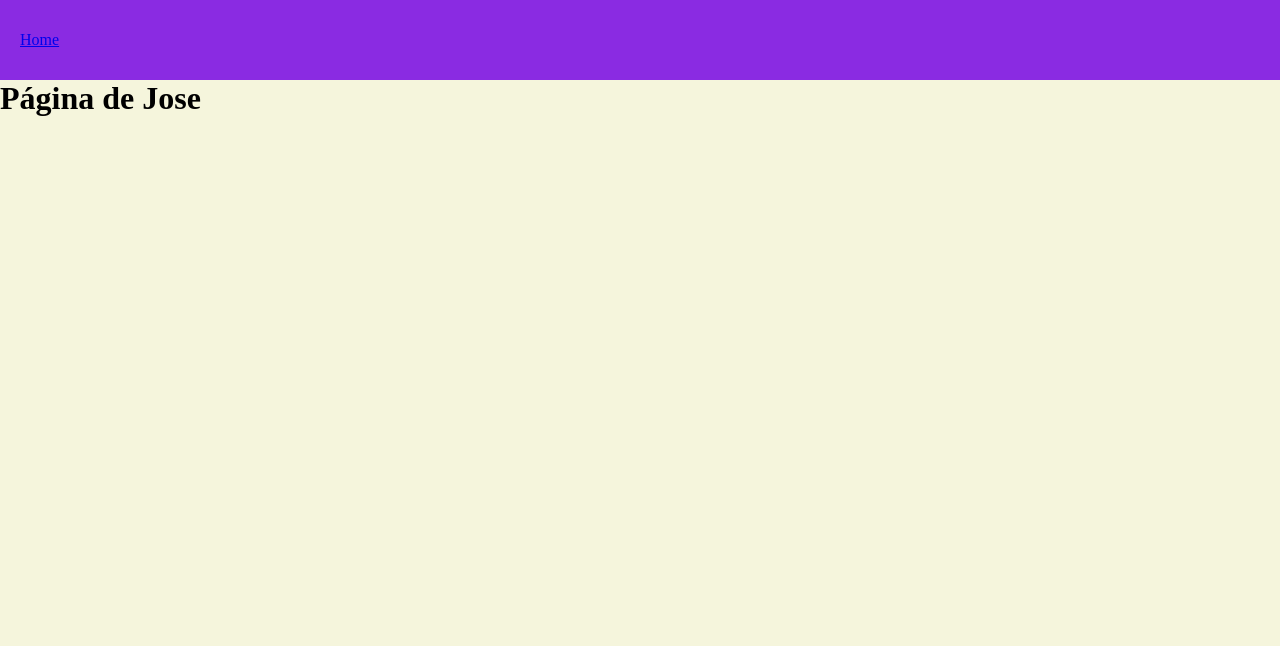
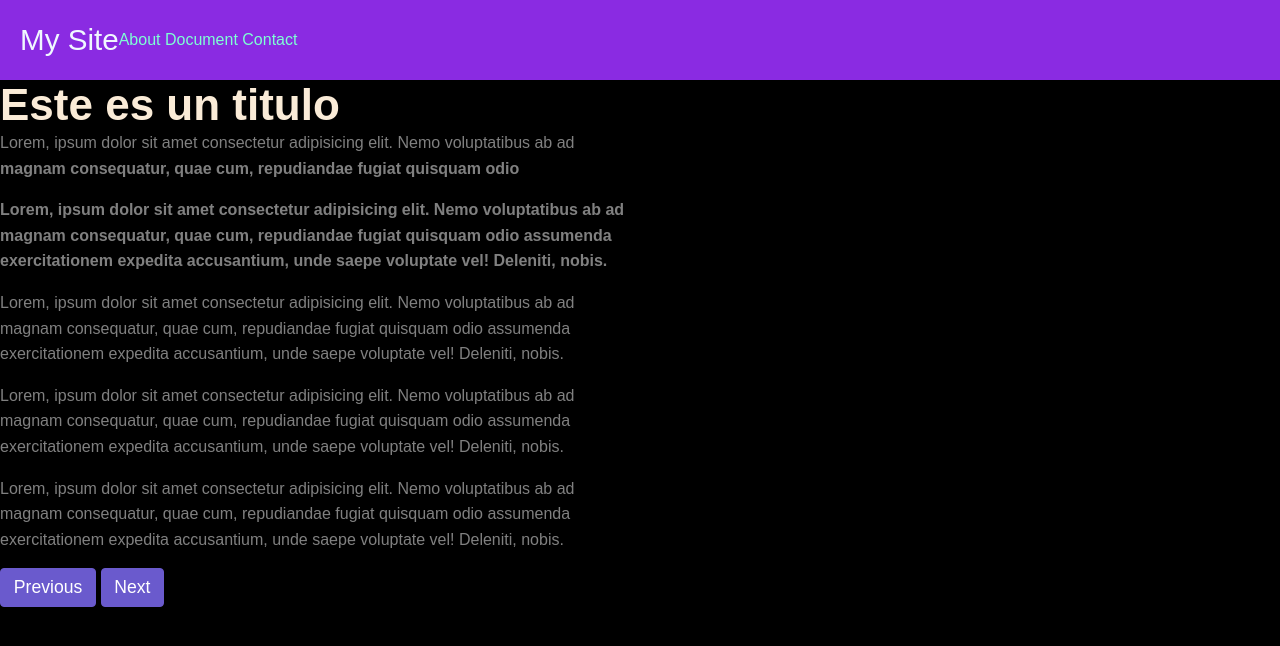
Before and after one commit to guidolarosa/codetrip, a plain HTML site: page exercises/01/index.html in a window 1280 px wide. Drawn offline with Linux system fonts and the light colour scheme.

Commit message:
second commit

```diff
--- a/exercises/01/index.html
+++ b/exercises/01/index.html
@@ -9,20 +9,61 @@
 <body>
     <header>
         <div class="navbar">
+            <strong class="logo"> My Site</strong>
             <nav>
                 <ul>
                     <li>
-                        <a href="./">Home</a>
+                        <a>About</a>
+                        <a>Document</a>
+                        <a>Contact</a>
                     </li>
                 </ul>
             </nav>
         </div>
-        <h1>
-            Página de Jose
-        </h1>
     </header>
     <main>
-
+    <section>
+        <h1>
+        Este es un titulo
+        </h1>
+        <p>
+            Lorem, ipsum dolor sit amet consectetur adipisicing elit. Nemo
+            voluptatibus ab ad
+        <strong
+        >magnam consequatur, quae cum, repudiandae fugiat quisquam
+        odio</strong>
+        </p>
+        <p>
+            <strong>
+                Lorem, ipsum dolor sit amet consectetur adipisicing elit. Nemo
+              voluptatibus ab ad magnam consequatur, quae cum, repudiandae fugiat
+              quisquam odio assumenda exercitationem expedita accusantium, unde
+              saepe voluptate vel! Deleniti, nobis.
+            </strong>
+        </p>
+        <p>
+            Lorem, ipsum dolor sit amet consectetur adipisicing elit. Nemo
+            voluptatibus ab ad magnam consequatur, quae cum, repudiandae fugiat
+            quisquam odio assumenda exercitationem expedita accusantium, unde saepe
+            voluptate vel! Deleniti, nobis.
+          </p>
+          <p>
+            Lorem, ipsum dolor sit amet consectetur adipisicing elit. Nemo
+            voluptatibus ab ad magnam consequatur, quae cum, repudiandae fugiat
+            quisquam odio assumenda exercitationem expedita accusantium, unde saepe
+            voluptate vel! Deleniti, nobis.
+          </p>
+          <p>
+            Lorem, ipsum dolor sit amet consectetur adipisicing elit. Nemo
+            voluptatibus ab ad magnam consequatur, quae cum, repudiandae fugiat
+            quisquam odio assumenda exercitationem expedita accusantium, unde saepe
+            voluptate vel! Deleniti, nobis.
+          </p>
+    </section>
+    <section>
+        <button>Previous</button>
+        <button>Next</button>
+    </section>
     </main>
     <footer>
 
--- a/exercises/01/stylesheet.css
+++ b/exercises/01/stylesheet.css
@@ -2,10 +2,11 @@
     box-sizing: border-box;
     margin: 0;
     padding: 0;
+    font-family: Arial, Helvetica, sans-serif;
 }
 
 body {
-    background-color: beige;
+    background-color: black;
 }
 
 .navbar {
@@ -19,3 +20,35 @@ body {
     list-style: none;
 
 }
+
+.logo {
+    font-size: 1.85rem;
+    color: aliceblue;
+    font-weight: 400;
+}
+
+h1 {
+    font-size: 2.75rem;
+    font-weight: 600;
+    color: antiquewhite;
+}
+
+a {
+    color: aquamarine;
+}
+
+p {
+  margin-bottom: 1rem;
+  max-width: calc((100vw / 12) * 6);
+  line-height: 160%;
+  color: gray;
+}
+
+button {
+    font-size: 1.1rem;
+    padding: 0.5rem 0.8rem;
+    border-radius: 0.25rem;
+    border: 1px solid slateblue;
+    color: white;
+    background: slateblue;
+  }
```
